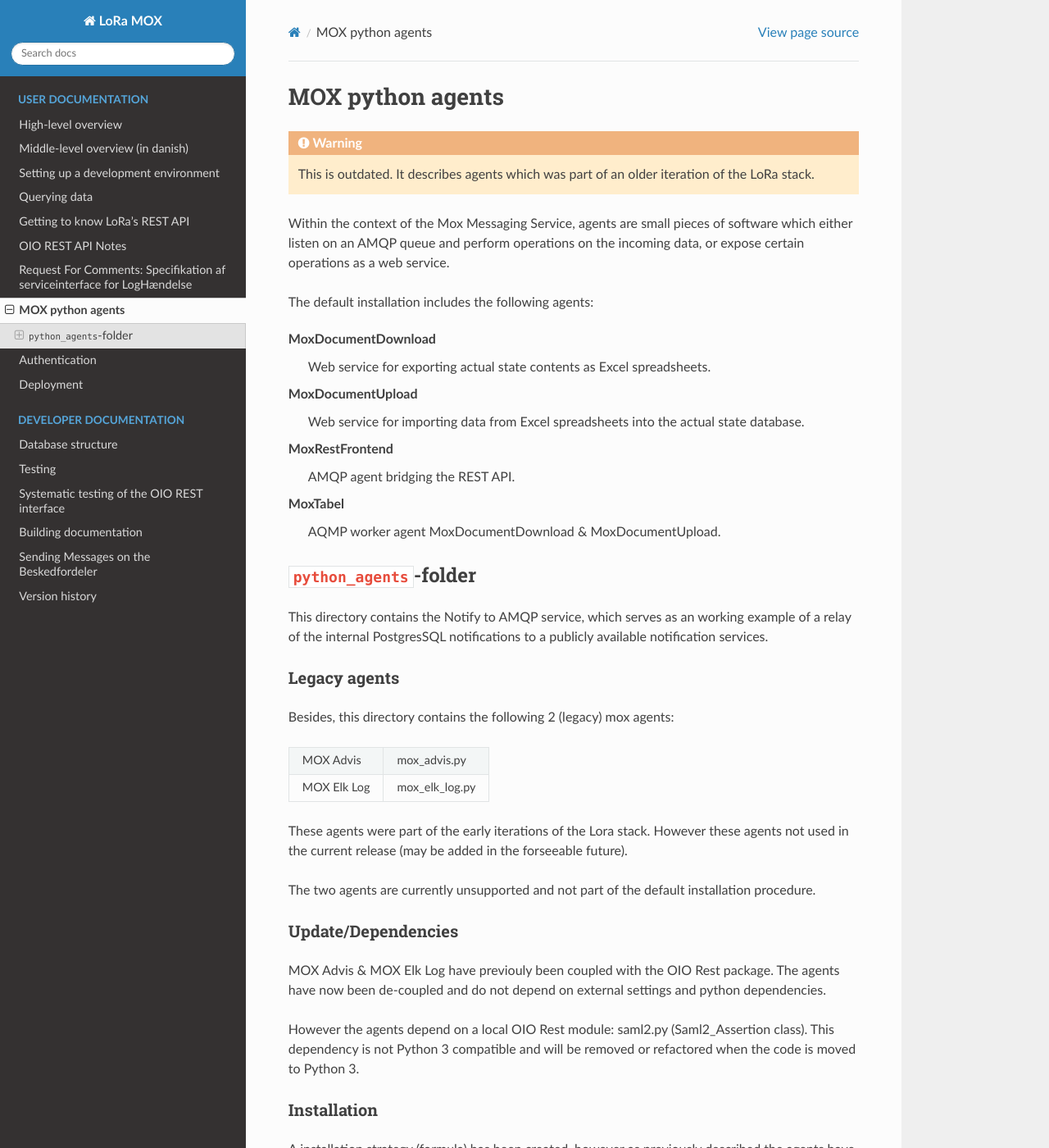
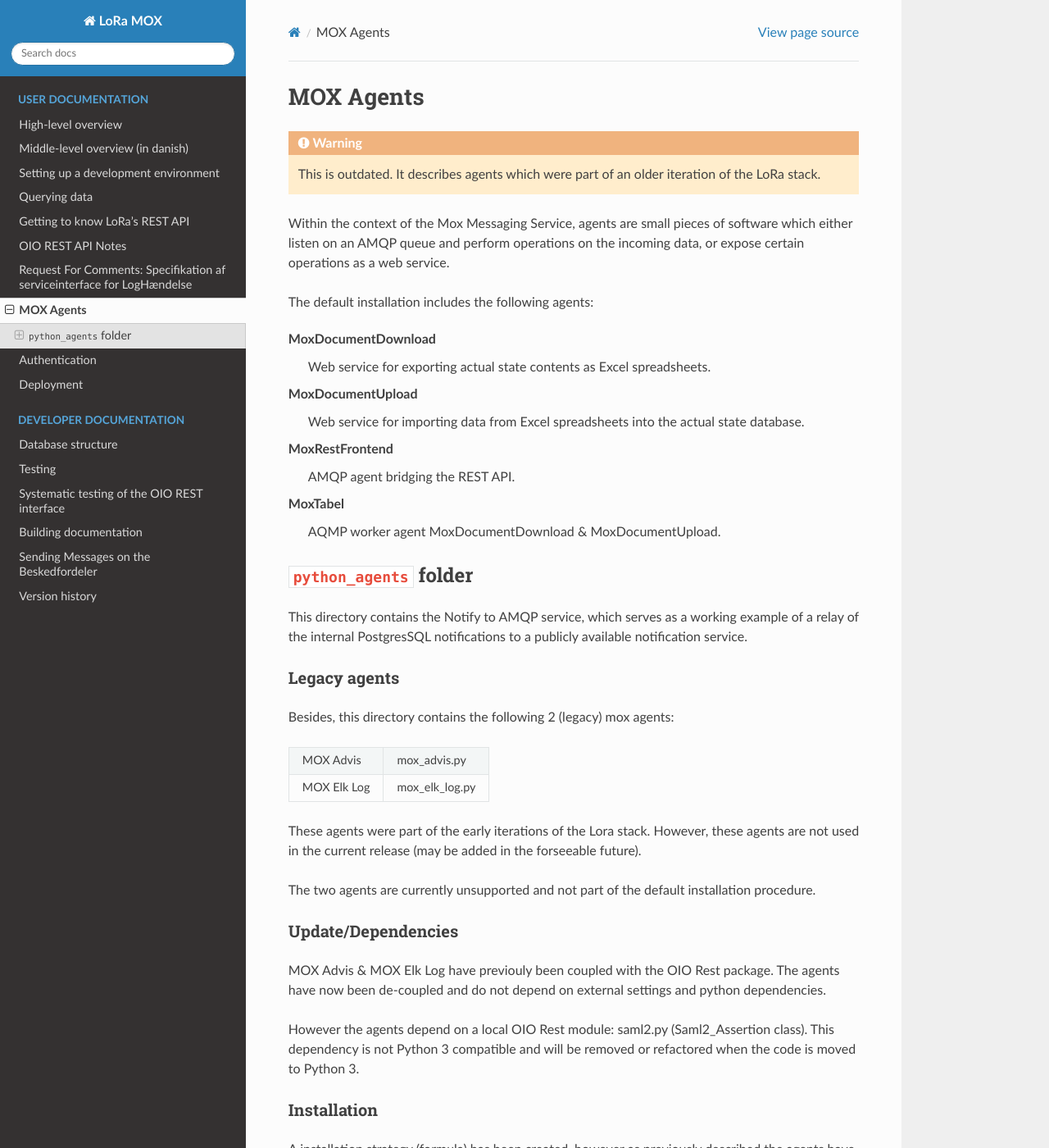
Before and after one commit to magenta-aps/mox, a Sphinx documentation site: the page built from doc/user/agents.rst, in a window 1280 px wide and 1400 px high. Shown: the whole window at 82% size. Built offline with Sphinx 7.4.7 and the Read the Docs theme 2.0.0, drawn with Linux system fonts in a browser that asks for light colours.

```diff
--- a/README.rst
+++ b/README.rst
@@ -3,9 +3,6 @@ MOX Messaging Service and Actual State Database
 
 Introduction
 ============
-
-.. contents::
-   :depth: 5
 
 This project contains an implementation of the OIO object model, used
 as a standard for data exchange by the Danish government, for use with
@@ -50,7 +47,8 @@ User documentation
     Contains documentation for the REST API and setup documentation. You are not
     expected to have a profound knowledge of the system as such, but you do have
     to know your way in a Bash prompt — you should be able to change the Apache
-    configuration and e.g. disable or change the SSL certificate on your own.
+    or Nginx configuration and e.g. disable or change the SSL certificate on
+    your own.
 
 Developer documentation
     Contains documentation for developers of the mox codebase and building and
--- a/doc/dev/test.rst
+++ b/doc/dev/test.rst
@@ -1,5 +1,10 @@
 Testing
 =======
+
+.. warning::
+
+    This document is outdated. Note that, among other things, we
+    currently don't maintain the MoxRestFrontend agent.
 
 To run the API for testing or development purposes, run::
 
--- a/doc/dev/testing-rest.rst
+++ b/doc/dev/testing-rest.rst
@@ -1,7 +1,9 @@
 Systematic testing of the OIO REST interface
 ============================================
 
-(this document is work in progress...)
+.. note::
+
+    This document is work in progress.
 
 The OIO REST interface (or parts of it) will be systematically tested (kind of)
 using *Equivalence Class Partitioning* and *Myers Heuristics* (a good reference
--- a/doc/user/agents.rst
+++ b/doc/user/agents.rst
@@ -1,9 +1,9 @@
-MOX python agents
-=================
+MOX Agents
+==========
 
 .. warning::
 
-   This is outdated. It describes agents which was part of an older iteration of
+   This is outdated. It describes agents which were part of an older iteration of
    the LoRa stack.
 
 Within the context of the Mox Messaging Service, agents are small
@@ -28,12 +28,12 @@ MoxTabel
     AQMP worker agent MoxDocumentDownload & MoxDocumentUpload.
 
 
-``python_agents``-folder
+``python_agents`` folder
 ------------------------
 
-This directory contains the Notify to AMQP service, which serves as an working
+This directory contains the Notify to AMQP service, which serves as a working
 example of a relay of the internal PostgresSQL notifications to a publicly
-available notification services.
+available notification service.
 
 Legacy agents
 +++++++++++++
@@ -46,9 +46,11 @@ Besides, this directory contains the following 2 (legacy) mox agents:
 +-------------+----------------+
 
 These agents were part of the early iterations of the Lora stack.
-However these agents not used in the current release (may be added in the forseeable future).
+However, these agents are not used in the current release (may be added
+in the forseeable future).
 
-The two agents are currently unsupported and not part of the default installation procedure.
+The two agents are currently unsupported and not part of the default
+installation procedure.
 
 Update/Dependencies
 +++++++++++++++++++
--- a/doc/user/auth.rst
+++ b/doc/user/auth.rst
@@ -1,5 +1,9 @@
 Authentication
 ==============
+
+.. warning::
+
+    This document is outdated.
 
 SAML token authentication is enabled by default. This requires that
 you have access to a SAML Identity Provider (IdP) which provides a
--- a/doc/user/querying-data.rst
+++ b/doc/user/querying-data.rst
@@ -46,7 +46,7 @@ disable authentication in ``settings.py``::
 
   USE_SAML_AUTHENTICATION = False
 
-In this case, you may safely disregard all talk of _SAML_ tokens, the
+In this case, you may safely disregard all talk of *SAML* tokens, the
 :http:header:`Authorization` header and ``AUTH_TOKEN``.
 
 Acquiring a SAML token
```
Also changed, not shown: other parts of doc/user/querying-data.rst (+1 -1 lines), doc/user/log-haendelse.rst (+12 -3 lines), 1 other file.
